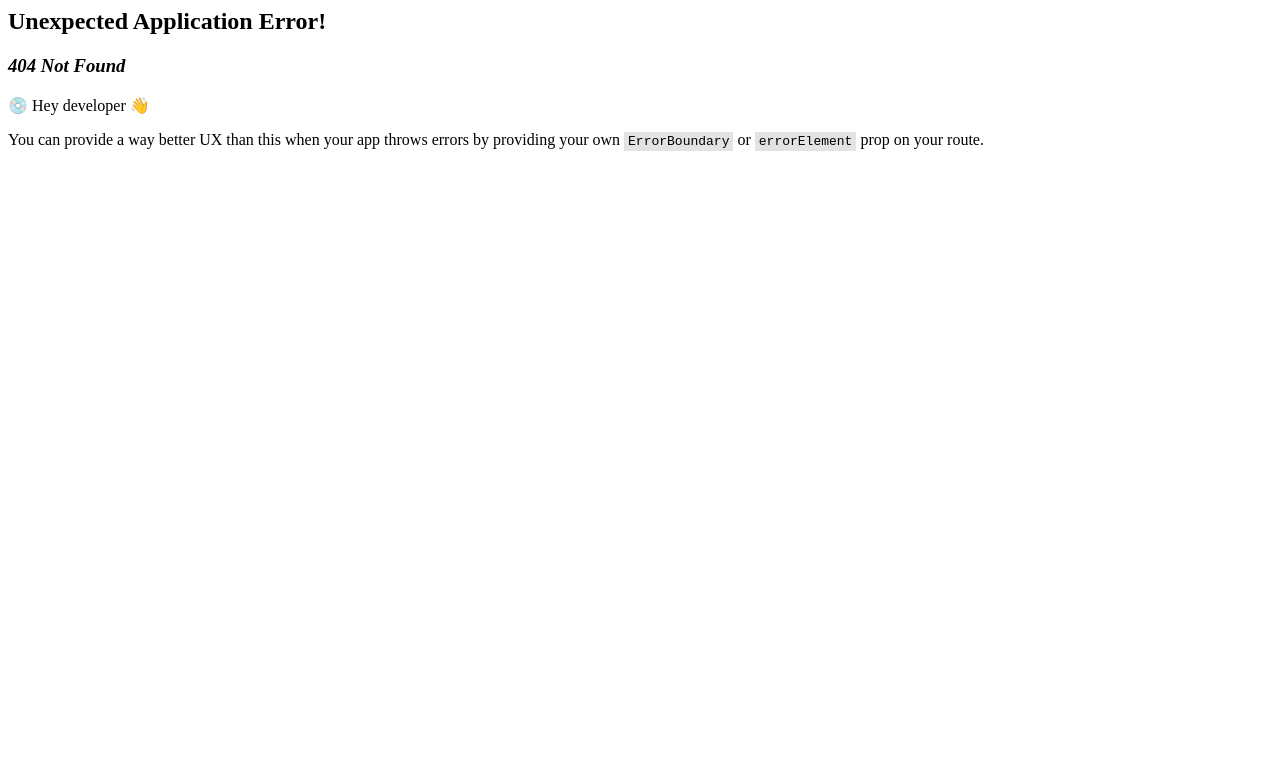
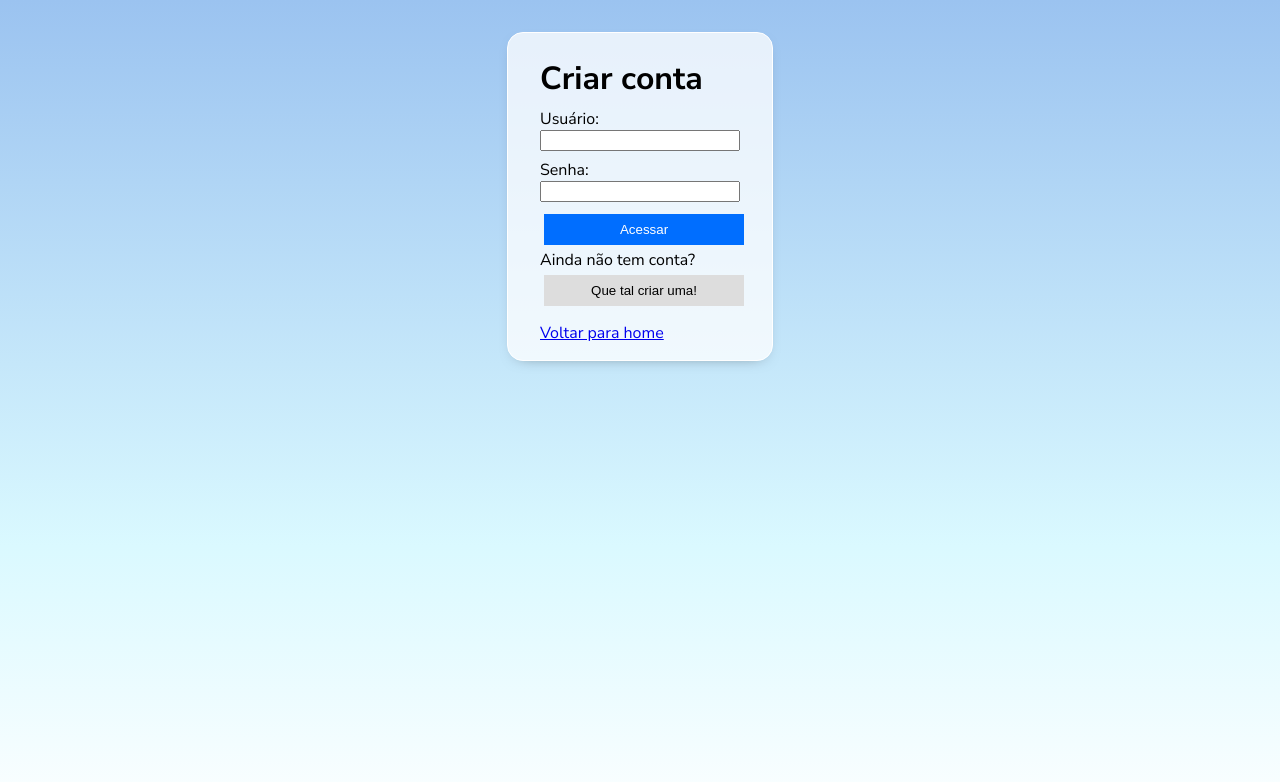
Before and after one commit to mauricioschiavo-setrem/DAMP-2023-FIREBASE-REACT, a React (Create React App) app: page /criar-conta in a window 1280 px wide. Before the commit this address had no page. Shown: the top 782 px of the page. Built offline with nearby package versions, Linux system fonts and the light colour scheme.

Commit message:
3 files modified, 6 added, 3 deleted

```diff
--- a/src/account/login.tsx
+++ /dev/null
@@ -1,10 +0,0 @@
-import { Link } from 'react-router-dom';
-
-export function Login() {
-  return (
-    <>
-      <h1>Login</h1>
-      <Link to="/">Voltar para home</Link>
-    </>
-  );
-}
--- /dev/null
+++ b/src/components/CreateAccount.tsx
@@ -0,0 +1,46 @@
+import { FormEvent, useState } from 'react';
+
+import { signIn } from '../services/firebase';
+
+export function CreateAccount() {
+  const [usuario, setUsuario] = useState('');
+  const [senha, setSenha] = useState('');
+
+  function handleLogin(e: FormEvent) {
+    e.preventDefault();
+    signIn(usuario, senha)
+      .then((credential) => {
+        alert('Bem-vindo! ' + credential.user.uid);
+      })
+      .catch((error) => {
+        console.log(error);
+        alert('Usuário ou senha incorretos!');
+      });
+  }
+
+  return (
+    <>
+      <form onSubmit={handleLogin}>
+        <div>
+          <label>Usuário:</label>
+          <input onChange={(e) => setUsuario(e.target.value)} value={usuario} />
+        </div>
+        <div>
+          <label>Senha:</label>
+          <input
+            onChange={(e) => setSenha(e.target.value)}
+            value={senha}
+            type="password"
+          />
+        </div>
+        <div>
+          <button type="submit">Acessar</button>
+        </div>
+        <div>
+          Ainda não tem conta?
+          <button>Que tal criar uma!</button>
+        </div>
+      </form>
+    </>
+  );
+}
--- /dev/null
+++ b/src/components/Login.tsx
@@ -0,0 +1,46 @@
+import { FormEvent, useState } from 'react';
+
+import { signIn } from '../services/firebase';
+
+export function Login() {
+  const [usuario, setUsuario] = useState('');
+  const [senha, setSenha] = useState('');
+
+  function handleLogin(e: FormEvent) {
+    e.preventDefault();
+    signIn(usuario, senha)
+      .then((credential) => {
+        alert('Bem-vindo! ' + credential.user.uid);
+      })
+      .catch((error) => {
+        console.log(error);
+        alert('Usuário ou senha incorretos!');
+      });
+  }
+
+  return (
+    <>
+      <form onSubmit={handleLogin}>
+        <div>
+          <label>Usuário:</label>
+          <input onChange={(e) => setUsuario(e.target.value)} value={usuario} />
+        </div>
+        <div>
+          <label>Senha:</label>
+          <input
+            onChange={(e) => setSenha(e.target.value)}
+            value={senha}
+            type="password"
+          />
+        </div>
+        <div>
+          <button type="submit">Acessar</button>
+        </div>
+        <div>
+          Ainda não tem conta?
+          <button>Que tal criar uma!</button>
+        </div>
+      </form>
+    </>
+  );
+}
--- a/src/index.tsx
+++ b/src/index.tsx
@@ -2,6 +2,8 @@ import { StrictMode } from 'react';
 import { createRoot } from 'react-dom/client';
 
 import { App } from './App';
+
+import './style.css';
 
 const root = createRoot(document.getElementById('app'));
 
--- /dev/null
+++ b/src/pages/CreateAccountPage.tsx
@@ -0,0 +1,13 @@
+import { useState } from 'react';
+import { Link } from 'react-router-dom';
+import { CreateAccount } from '../components/CreateAccount';
+
+export function CreateAccountPage() {
+  return (
+    <div className="box-login">
+      <h1>Criar conta</h1>
+      <CreateAccount />
+      <Link to="/">Voltar para home</Link>
+    </div>
+  );
+}
--- a/src/Home.tsx
+++ b/src/pages/HomePage.tsx
@@ -1,6 +1,6 @@
 import { Link } from 'react-router-dom';
 
-export function Home() {
+export function HomePage() {
   return (
     <>
       <h1>Home</h1>
--- /dev/null
+++ b/src/pages/LoginPage.tsx
@@ -0,0 +1,13 @@
+import { useState } from 'react';
+import { Link } from 'react-router-dom';
+import { Login } from '../components/Login';
+
+export function LoginPage() {
+  return (
+    <div className="box-login">
+      <h1>Login</h1>
+      <Login />
+      <Link to="/">Voltar para home</Link>
+    </div>
+  );
+}
--- a/services/firebase.ts
+++ b/src/services/firebase.ts
@@ -1,6 +1,7 @@
 import { initializeApp } from 'firebase/app';
 import { getFirestore } from 'firebase/firestore';
 import { getAuth } from 'firebase/auth';
+import { signInWithEmailAndPassword } from 'firebase/auth';
 
 const firebaseConfig = {
   apiKey: 'AIzaSyB81KYvQfM-fhPiAJf1y2TC_R4B_3xsOZY',
@@ -14,3 +15,7 @@ const firebaseConfig = {
 const app = initializeApp(firebaseConfig);
 export const auth = getAuth();
 export const db = getFirestore(app);
+
+export function signIn(usuario: string, senha: string) {
+  return signInWithEmailAndPassword(auth, usuario, senha);
+}
--- a/src/style.css
+++ b/src/style.css
@@ -1,4 +1,48 @@
-h1,
-p {
-  font-family: Lato;
+@import url('https://fonts.googleapis.com/css2?family=Nunito+Sans:opsz,wght@6..12,400;6..12,700&display=swap');
+
+html {
+  background: rgb(255, 255, 255);
+  background: linear-gradient(
+    0deg,
+    rgba(255, 255, 255, 1) 0%,
+    rgba(218, 249, 255, 1) 35%,
+    rgba(155, 195, 240, 1) 100%
+  );
 }
+html,
+body {
+  font-family: 'Nunito Sans', sans-serif;
+  min-height: 100%;
+}
+.box-login {
+  background: rgba(255, 255, 255, 0.75);
+  padding: 1rem 2rem;
+  border-radius: 1rem;
+  box-shadow: rgba(0, 0, 0, 0.5) 0 5px 15px -10px;
+  border: 1px solid white;
+  max-width: 200px;
+  margin: 0 auto;
+  margin-top: 2rem;
+}
+.box-login h1 {
+  margin: 0.5rem 0;
+}
+.box-login input {
+  width: 100%;
+  margin-bottom: 0.5rem;
+}
+.box-login button {
+  display: block;
+  width: 100%;
+  margin: 0.25rem;
+  padding: 0.5rem;
+  background: #ddd;
+  border: none;
+}
+.box-login button[type='submit'] {
+  background: rgb(0, 110, 255);
+  color: white;
+}
+.box-login button[type='submit']:hover {
+  background: rgb(0, 174, 255);
+}
```
Also changed, not shown: src/App.tsx (+9 -4 lines).
